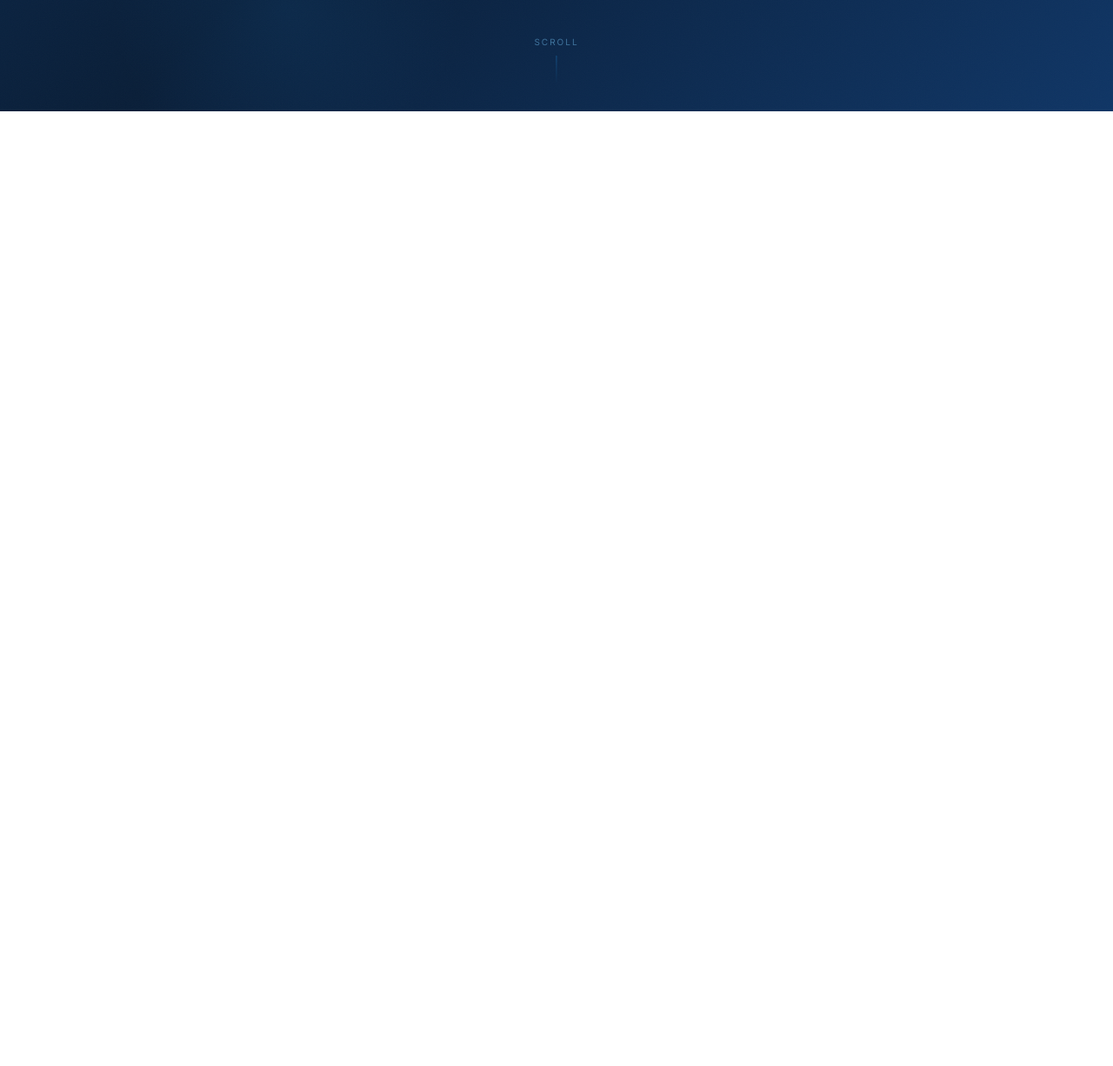
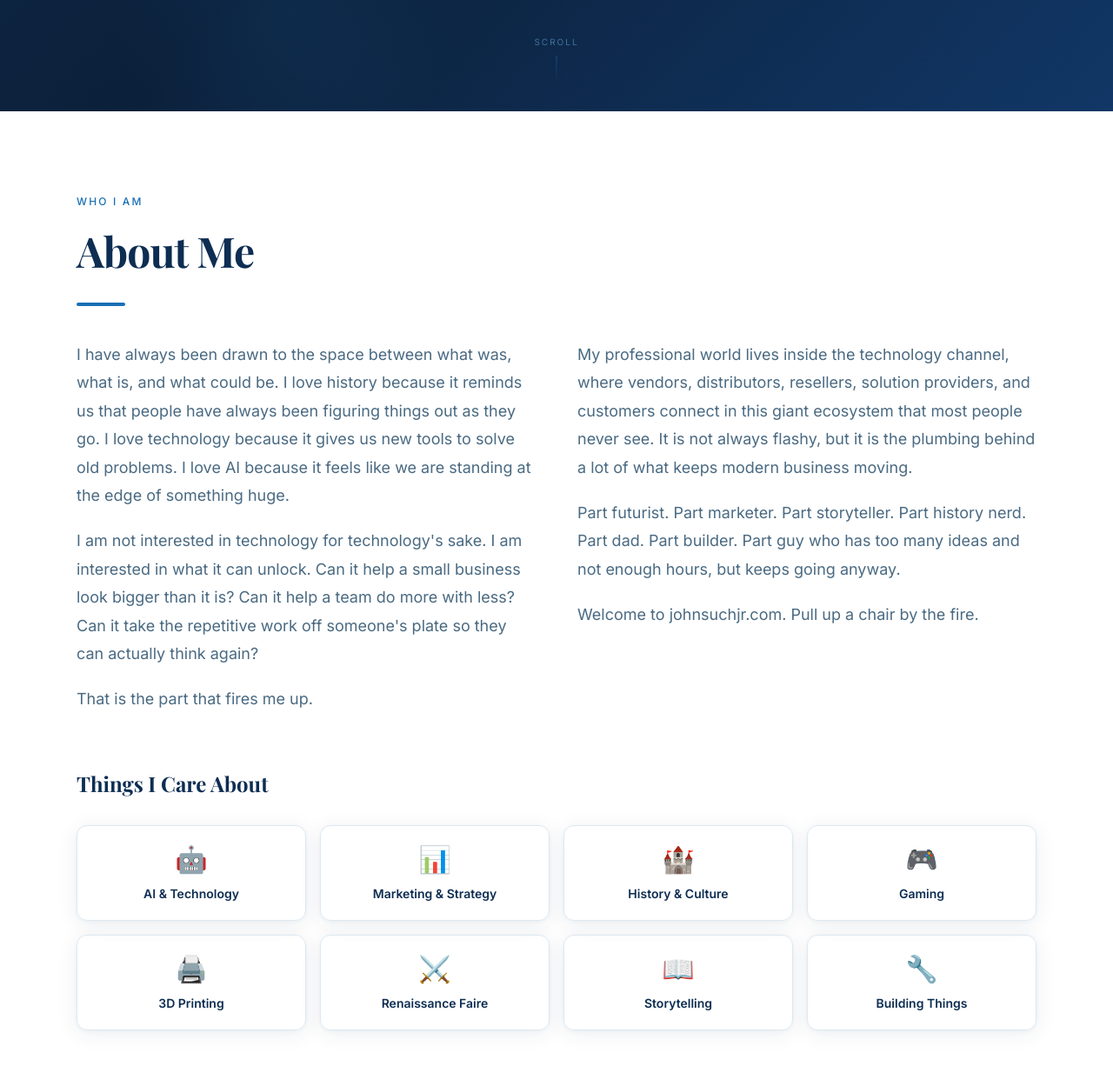
Before and after one commit to ccherosc/johnsuchjr, a plain HTML site: page index.html in a window 1280 px wide. Shown: the part 672-1898 px from the top of the page at 87% size. Before the commit the page ends 800 px from the top, so only its background shows below. Drawn offline with nearby package versions, Linux system fonts and the light colour scheme; a web font is replaced by a local one.

Commit message:
feat: about me section with interests grid

```diff
--- a/index.html
+++ b/index.html
@@ -134,7 +134,64 @@
     <div class="w-px h-8" style="background:linear-gradient(to bottom,#1a6fb5,transparent);"></div>
   </div>
 </section>
-  <!-- ABOUT placeholder — replaced in Task 5 -->
+  <!-- ==================== ABOUT ==================== -->
+<section id="about" class="py-24 bg-white">
+  <div class="max-w-6xl mx-auto px-6">
+    <p class="text-[#1a6fb5] text-xs font-medium uppercase tracking-[0.18em] mb-3">Who I Am</p>
+    <h2 class="playfair text-[#0d2d52] mb-6" style="font-size:clamp(2rem,4vw,3rem);letter-spacing:-0.02em;">About Me</h2>
+    <div class="w-14 h-1 rounded-full mb-10" style="background:#1a6fb5;"></div>
+
+    <div class="grid md:grid-cols-2 gap-12 mb-16 items-start">
+      <div class="text-[#4a6a82] text-lg leading-[1.8] space-y-5">
+        <p>I have always been drawn to the space between what was, what is, and what could be. I love history because it reminds us that people have always been figuring things out as they go. I love technology because it gives us new tools to solve old problems. I love AI because it feels like we are standing at the edge of something huge.</p>
+        <p>I am not interested in technology for technology's sake. I am interested in what it can unlock. Can it help a small business look bigger than it is? Can it help a team do more with less? Can it take the repetitive work off someone's plate so they can actually think again?</p>
+        <p>That is the part that fires me up.</p>
+      </div>
+      <div class="text-[#4a6a82] text-lg leading-[1.8] space-y-5">
+        <p>My professional world lives inside the technology channel, where vendors, distributors, resellers, solution providers, and customers connect in this giant ecosystem that most people never see. It is not always flashy, but it is the plumbing behind a lot of what keeps modern business moving.</p>
+        <p>Part futurist. Part marketer. Part storyteller. Part history nerd. Part dad. Part builder. Part guy who has too many ideas and not enough hours, but keeps going anyway.</p>
+        <p>Welcome to johnsuchjr.com. Pull up a chair by the fire.</p>
+      </div>
+    </div>
+
+    <!-- Interests Grid -->
+    <h3 class="playfair text-[#0d2d52] text-2xl mb-8">Things I Care About</h3>
+    <div class="grid grid-cols-2 sm:grid-cols-4 gap-4">
+      <div class="brand-card rounded-xl p-5 text-center hover:shadow-md transition-shadow" style="border:1px solid #dce8f2;">
+        <div class="text-3xl mb-3">🤖</div>
+        <div class="text-[#0d2d52] font-semibold text-sm">AI &amp; Technology</div>
+      </div>
+      <div class="brand-card rounded-xl p-5 text-center hover:shadow-md transition-shadow" style="border:1px solid #dce8f2;">
+        <div class="text-3xl mb-3">📊</div>
+        <div class="text-[#0d2d52] font-semibold text-sm">Marketing &amp; Strategy</div>
+      </div>
+      <div class="brand-card rounded-xl p-5 text-center hover:shadow-md transition-shadow" style="border:1px solid #dce8f2;">
+        <div class="text-3xl mb-3">🏰</div>
+        <div class="text-[#0d2d52] font-semibold text-sm">History &amp; Culture</div>
+      </div>
+      <div class="brand-card rounded-xl p-5 text-center hover:shadow-md transition-shadow" style="border:1px solid #dce8f2;">
+        <div class="text-3xl mb-3">🎮</div>
+        <div class="text-[#0d2d52] font-semibold text-sm">Gaming</div>
+      </div>
+      <div class="brand-card rounded-xl p-5 text-center hover:shadow-md transition-shadow" style="border:1px solid #dce8f2;">
+        <div class="text-3xl mb-3">🖨️</div>
+        <div class="text-[#0d2d52] font-semibold text-sm">3D Printing</div>
+      </div>
+      <div class="brand-card rounded-xl p-5 text-center hover:shadow-md transition-shadow" style="border:1px solid #dce8f2;">
+        <div class="text-3xl mb-3">⚔️</div>
+        <div class="text-[#0d2d52] font-semibold text-sm">Renaissance Faire</div>
+      </div>
+      <div class="brand-card rounded-xl p-5 text-center hover:shadow-md transition-shadow" style="border:1px solid #dce8f2;">
+        <div class="text-3xl mb-3">📖</div>
+        <div class="text-[#0d2d52] font-semibold text-sm">Storytelling</div>
+      </div>
+      <div class="brand-card rounded-xl p-5 text-center hover:shadow-md transition-shadow" style="border:1px solid #dce8f2;">
+        <div class="text-3xl mb-3">🔧</div>
+        <div class="text-[#0d2d52] font-semibold text-sm">Building Things</div>
+      </div>
+    </div>
+  </div>
+</section>
   <!-- CONNECT placeholder — replaced in Task 6 -->
   <!-- FAMILY placeholder — replaced in Task 7 -->
   <!-- RESUME placeholder — replaced in Task 8 -->
```
